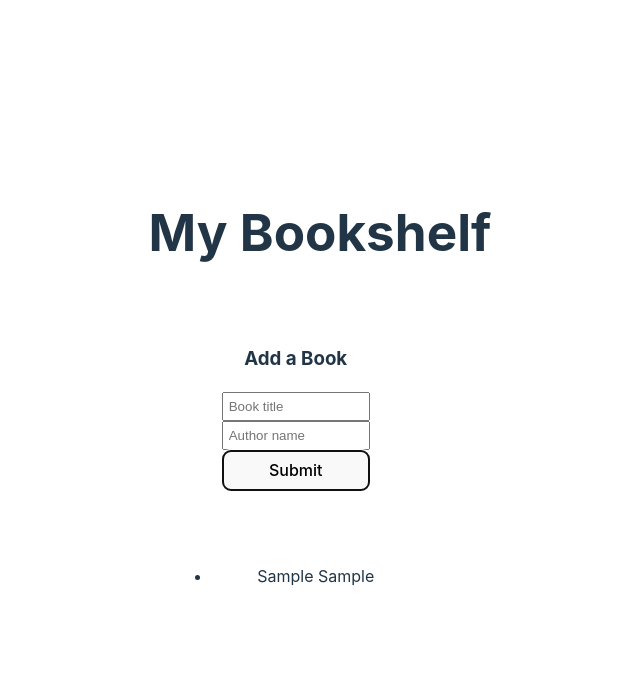
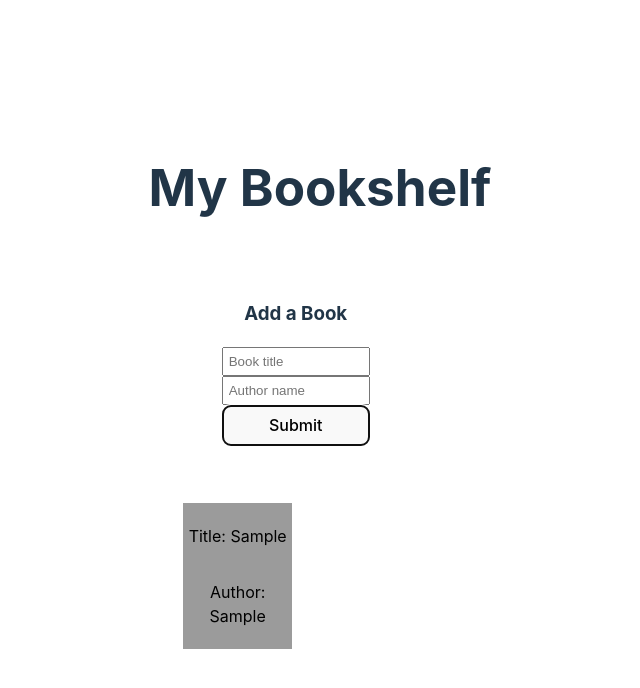
Before and after one commit to Cpreza24/controlled-forms-in-react-lab, a React (Vite) app: page / in a window 1280 px wide. Both pictures are taken after typing "Sample", "Sample" into the empty fields and a click on the button "Submit". Shown: the top 688 px of the page, without its empty margins (320-960 px from the left). Built offline with nearby package versions, Linux system fonts and the light colour scheme.

Commit message:
Updates UI to diaplay a new book when added by the user

```diff
--- a/src/components/BookShelf/BookShelf.jsx
+++ b/src/components/BookShelf/BookShelf.jsx
@@ -45,15 +45,12 @@ function BookShelf() {
         </form>
       </div>
       <div className='bookCardsDiv'>
-        <ul>
-          {books.map((book) => (
-            <li key={books.indexOf(book)}>
-              <p>
-                {book.title} {book.author}
-              </p>
-            </li>
-          ))}
-        </ul>
+        {books.map((book, index) => (
+          <div className='bookCard' key={index}>
+            <p>Title: {book.title}</p>
+            <p>Author: {book.author}</p>
+          </div>
+        ))}
       </div>
     </div>
   );
```
